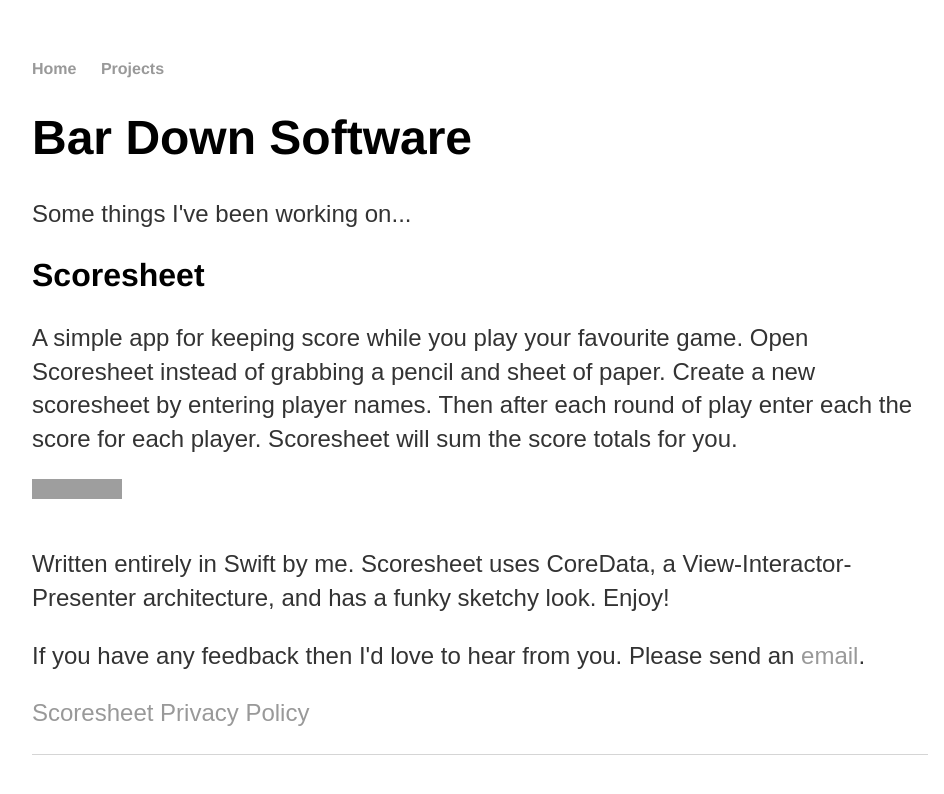
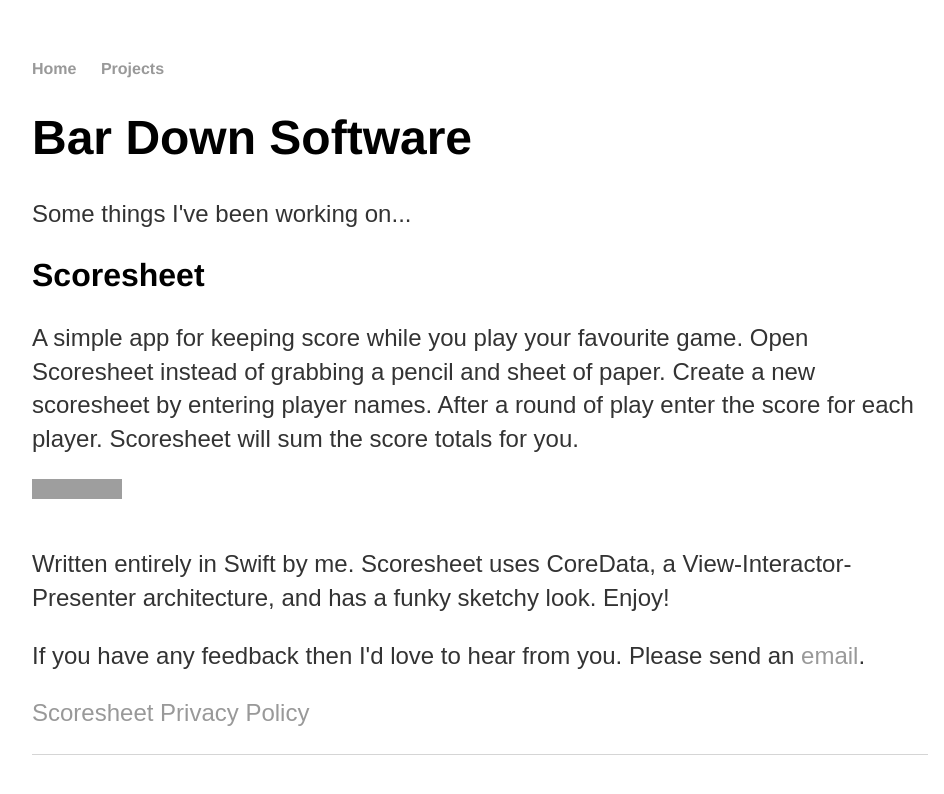
Before and after one commit to bardownsoftware/bardownsoftware.github.io, a Jekyll site: the page built from projects/index.html, in a window 1280 px wide, cut to the strip 0-794 px from the top of the page. Shown: the whole strip, without its empty margins (160-1104 px from the left). Built offline with Jekyll 4.4.1, drawn with Linux system fonts in a browser that asks for light colours; grey boxes are pictures that could not be loaded.

Commit message:
Update Scoresheet description

```diff
--- a/projects/index.html
+++ b/projects/index.html
@@ -8,7 +8,7 @@
 
     <h2>Scoresheet</h2>
 
-    <p>A simple app for keeping score while you play your favourite game. Open Scoresheet instead of grabbing a pencil and sheet of paper. Create a new scoresheet by entering player names. Then after each round of play enter each the score for each player. Scoresheet will sum the score totals for you.</p>
+    <p>A simple app for keeping score while you play your favourite game. Open Scoresheet instead of grabbing a pencil and sheet of paper. Create a new scoresheet by entering player names. After a round of play enter the score for each player. Scoresheet will sum the score totals for you.</p>
     <a href="https://itunes.apple.com/us/app/scoresheet/id1131771017?mt=8" style="display:inline-block;overflow:hidden;background:url(https://linkmaker.itunes.apple.com/images/badges/en-us/badge_appstore-lrg.svg) no-repeat;width:165px;height:40px;"></a>
 
     <p>Written entirely in Swift by me. Scoresheet uses CoreData, a View-Interactor-Presenter architecture, and has a funky sketchy look. Enjoy!</p>
```
